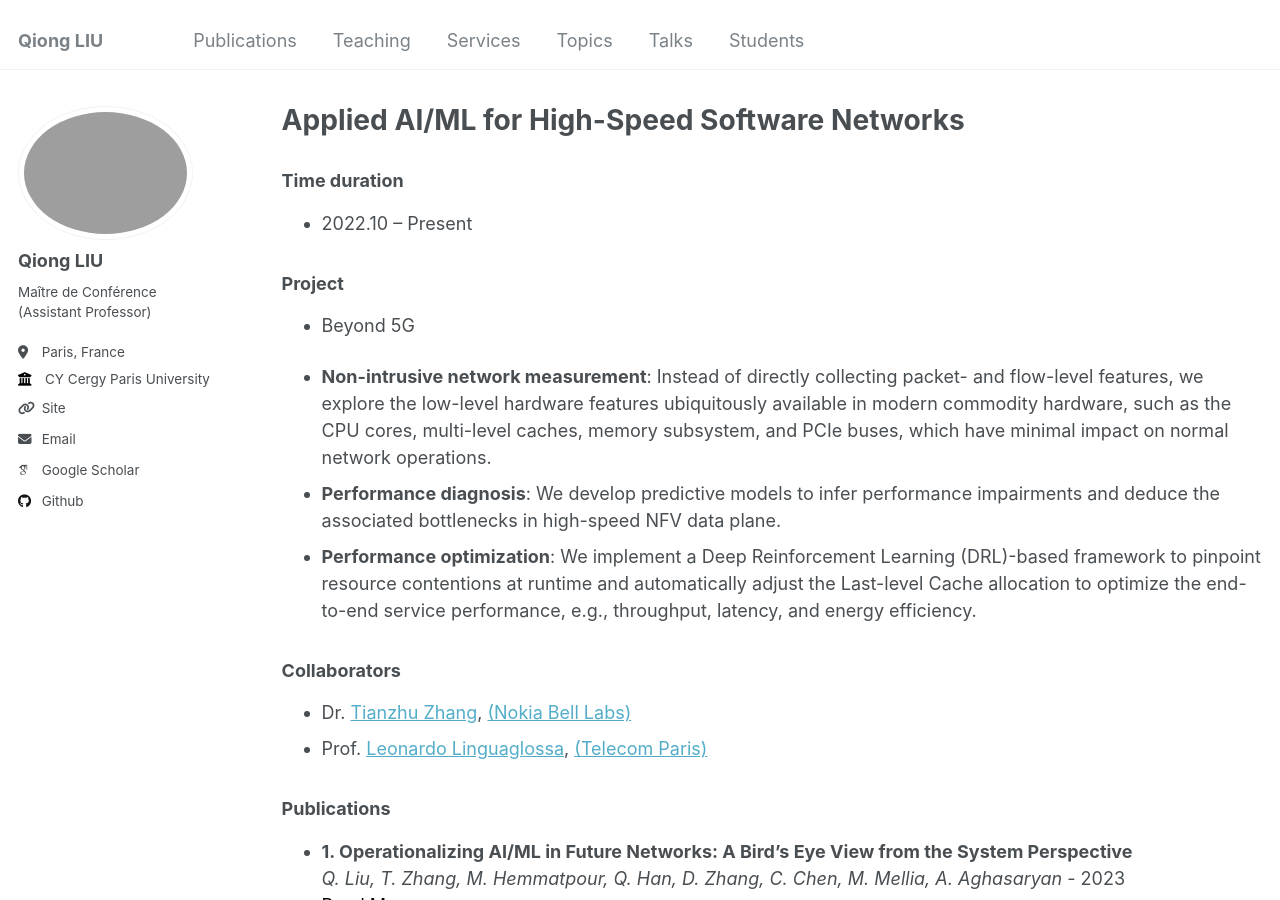
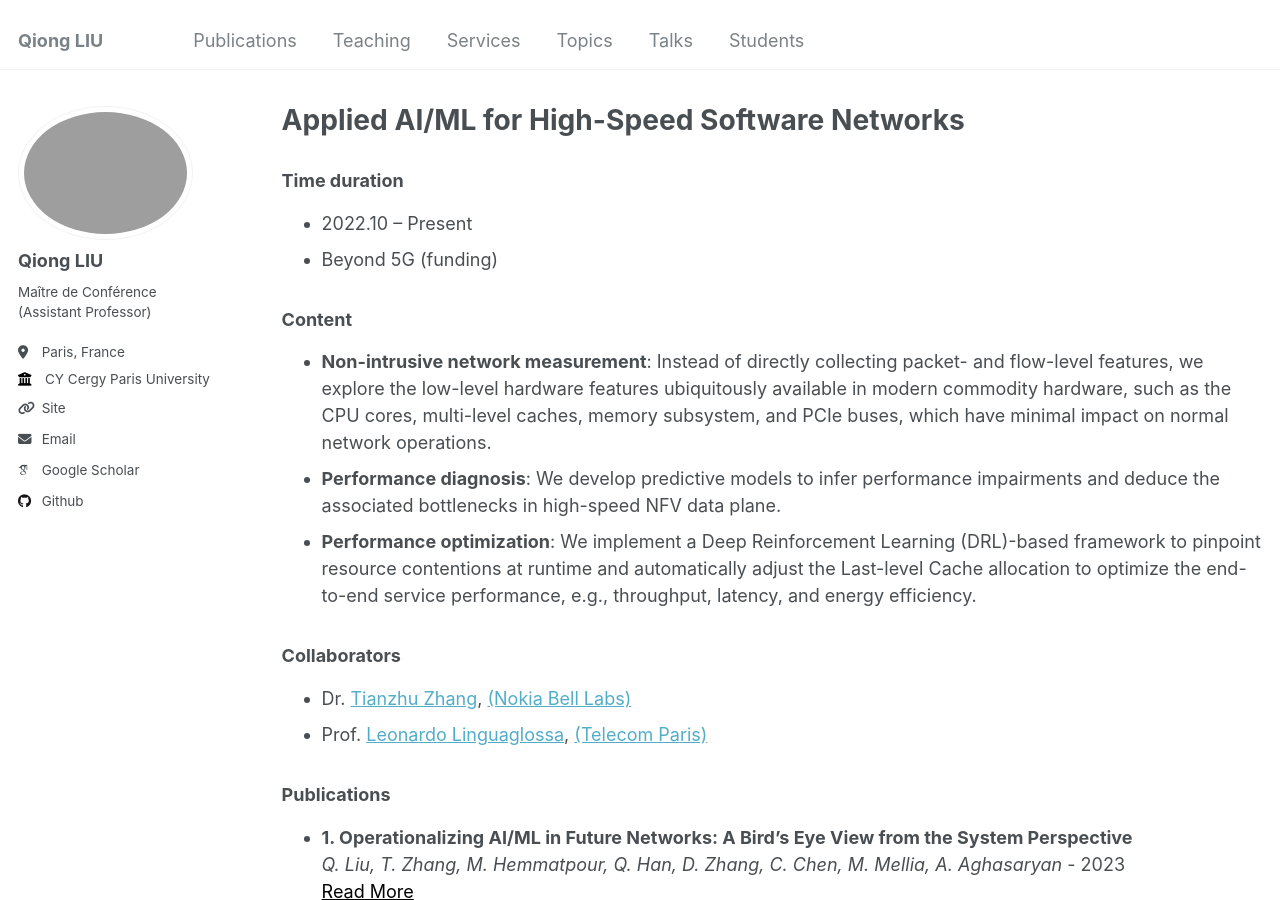
Before and after one commit to evesiphus/evesiphus.github.io, a Jekyll site: the page built from _posts/2012-08-14-blog-post-1.md, in a window 1280 px wide and 900 px high. Built offline with Jekyll 4.4.1, drawn with Linux system fonts in a browser that asks for light colours; some web fonts are replaced.

Commit message:
Update 2012-08-14-blog-post-1.md

```diff
--- a/_posts/2012-08-14-blog-post-1.md
+++ b/_posts/2012-08-14-blog-post-1.md
@@ -10,10 +10,9 @@ project: Beyond 5G
 
 ### Time duration
 - 2022.10 – Present
+- Beyond 5G (funding)
 
-### Project
-- Beyond 5G
-
+### Content
 - **Non-intrusive network measurement**: Instead of directly collecting packet- and flow-level features, we explore the low-level hardware features ubiquitously available in modern commodity hardware, such as the CPU cores, multi-level caches, memory subsystem, and PCIe buses, which have minimal impact on normal network operations.
 - **Performance diagnosis**: We develop predictive models to infer performance impairments and deduce the associated bottlenecks in high-speed NFV data plane.
 - **Performance optimization**: We implement a Deep Reinforcement Learning (DRL)-based framework to pinpoint resource contentions at runtime and automatically adjust the Last-level Cache allocation to optimize the end-to-end service performance, e.g., throughput, latency, and energy efficiency.
```
